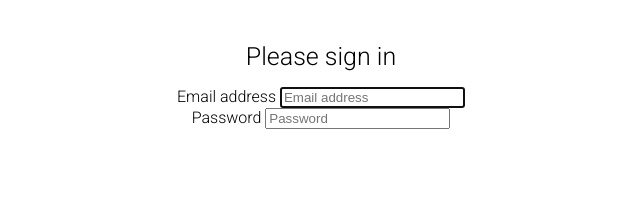
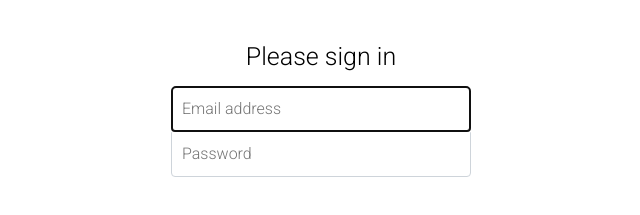
Before and after one commit to Erjankydyrov/Signin-Template, a plain HTML site: page index.html in a window 1280 px wide. Shown: the part 83-298 px from the top of the page, without its empty margins (319-959 px from the left). Drawn offline with Linux system fonts and the light colour scheme.

```diff
--- a/index.html
+++ b/index.html
@@ -12,9 +12,9 @@
         <form>
             <img class="mb-2" src="./imgs/logo.svg" alt="logo" width="72" height="57">
             <h1 class="h3 mb-1 fw-normal">Please sign in</h1>
-            <label for="inputEmail" class="visually-hidden">Email address</label>
+            <label for="inputEmail" class="visually-hidden"></label>
             <input type="email" id="inputEmail" class="form-control" placeholder="Email address" required autofocus>
-            <label for="inputPassword" class="visually-hidden">Password</label>
+            <label for="inputPass" class="visually-hidden"></label>
             <input type="password" id="inputPass" class="form-control" placeholder="Password" required>
 
         </form>
--- a/style.css
+++ b/style.css
@@ -39,3 +39,51 @@ img{
     width: 72px;
     height: 57px;
 }
+
+form{
+    display: block;
+    margin-top: 0;
+}
+label{
+    display: flex;
+}
+input{
+    margin: 0;
+    font-family: inherit;
+}
+.visually-hidden{
+    width: 1px;
+    height: 1px;
+    padding: 0;
+    margin: -1px;
+    border: 0;
+}
+.form-signin input[type="email"]{
+    margin-bottom: -1px;
+    border-bottom-right-radius: 0;
+    border-bottom-left-radius: 0;
+}
+.form-signin input[type="password"] {
+    margin-bottom: 10px;
+    border-top-left-radius: 0;
+    border-top-right-radius: 0;
+}
+.form-control{
+    display: block;
+    width: 100%;
+    font-weight: 400;
+    line-height: 1.5;
+    color: #212529;
+    background-color: rgb(255, 255, 255);
+    background-clip: padding-box;
+    border: 1px solid #ced4da;
+    appearance: none;
+    border-radius: 4px;
+    transition: border-color .15s ease-in-out,box-shadow .15s ease-in-out;
+}
+.form-signin .form-control{
+    box-sizing: border-box;
+    height: auto;
+    padding: 10px;
+    font-size: 16px;
+}
```
